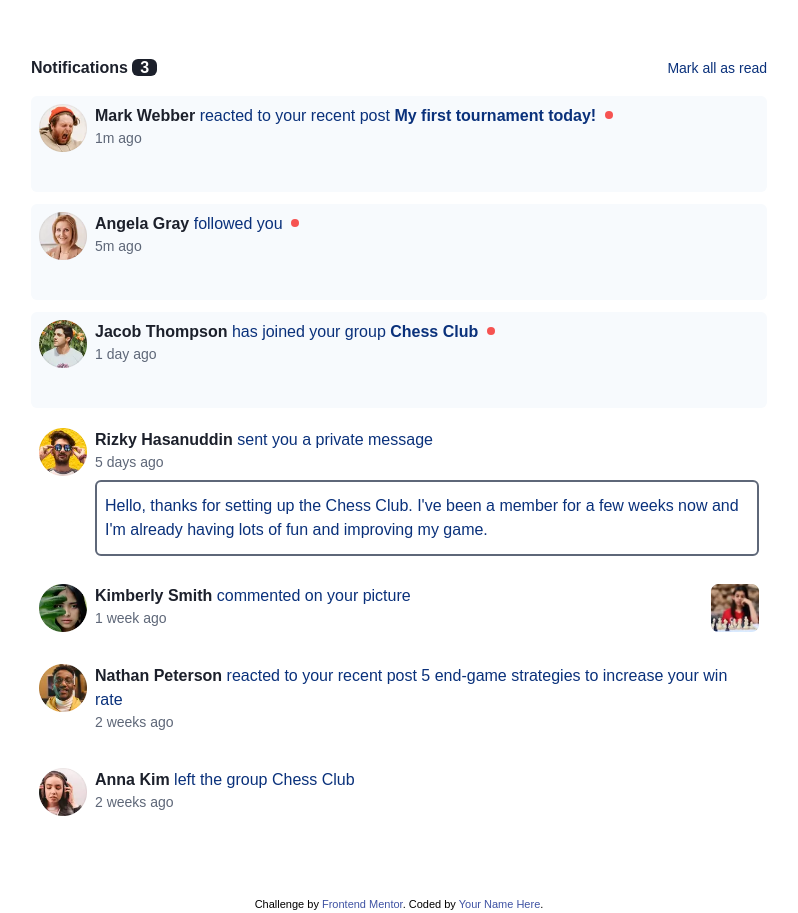
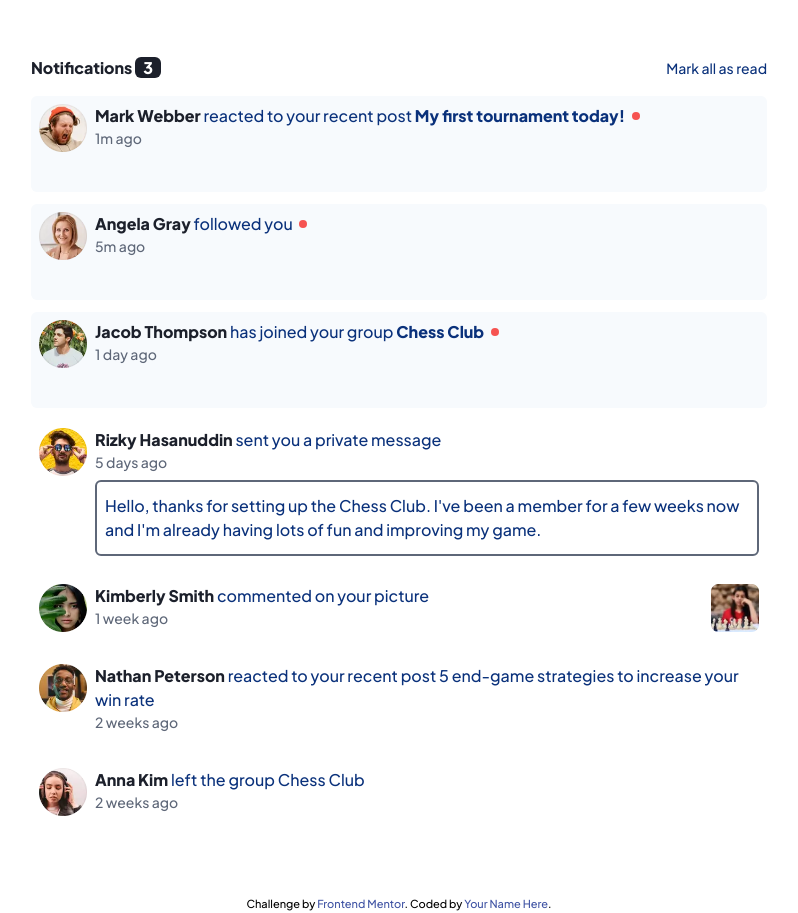
Before and after one commit to iamtridwan/notifications-page-main, a website: page src/index.html in a window 1280 px wide. Shown: the whole page, without its empty margins (241-1039 px from the left). Drawn offline with Linux system fonts and the light colour scheme.

Commit message:
added font

```diff
--- a/src/index.html
+++ b/src/index.html
@@ -5,6 +5,9 @@
   <meta name="viewport" content="width=device-width, initial-scale=1.0"> <!-- displays site properly based on user's device -->
 
   <link rel="icon" type="image/png" sizes="32x32" href="./images/favicon-32x32.png">
+  <link rel="preconnect" href="https://fonts.googleapis.com">
+  <link rel="preconnect" href="https://fonts.gstatic.com" crossorigin>
+  <link href="https://fonts.googleapis.com/css2?family=Plus+Jakarta+Sans:wght@500;800&display=swap" rel="stylesheet">
   <link href="/dist/output.css" rel="stylesheet">
 
   <title>Frontend Mentor | Notifications page</title>
```
